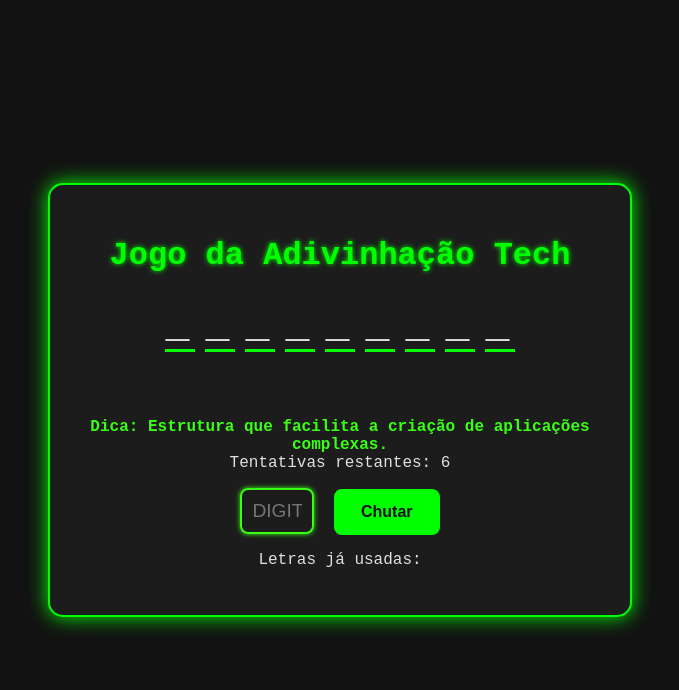
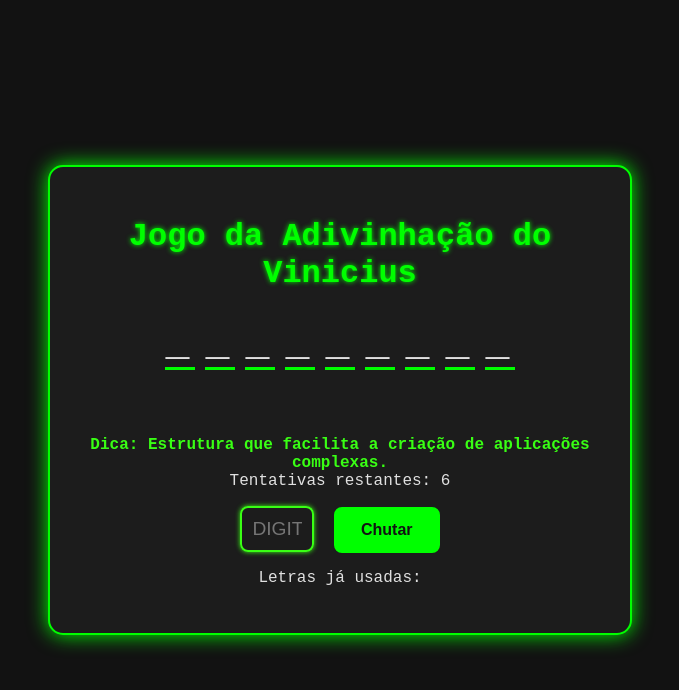
Before and after one commit to viniols1/jogo-da-forca, a plain HTML site: page index.html in a window 1280 px wide. Shown: the whole page, without its empty margins (300-979 px from the left). Drawn offline with Linux system fonts and the light colour scheme.

Commit message:
Update index.html

```diff
--- a/index.html
+++ b/index.html
@@ -3,12 +3,12 @@
 <head>
     <meta charset="UTF-8">
     <meta name="viewport" content="width=device-width, initial-scale=1.0">
-    <title>Jogo da Adivinhação Tech</title>
+    <title>Jogo da Adivinhação</title>
     <link rel="stylesheet" href="style.css">
 </head>
 <body>
     <div class="container">
-        <h1>Jogo da Adivinhação Tech</h1>
+        <h1>Jogo da Adivinhação do Vinicius</h1>
 
         <div class="game-area">
             <div id="word-display" class="word-display"></div>
@@ -28,4 +28,5 @@
 
     <script src="script.js"></script>
 </body>
+
 </html>
```
